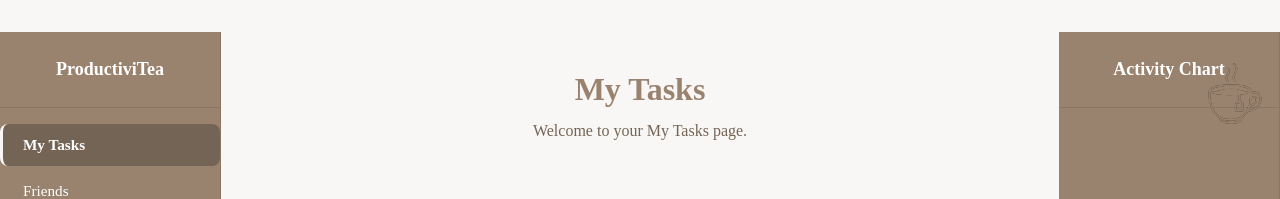
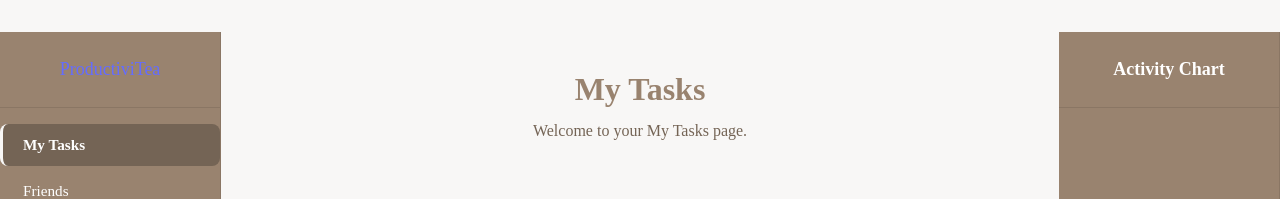
Before and after one commit to Oasis-NEU/s26-group-9, a React (Vite) app in the folder react-appp/: page /dashboard in a window 1280 px wide. Shown: the top 199 px of the page. Built offline with nearby package versions, Linux system fonts and the light colour scheme; a web font is replaced by a local one.

Commit message:
idk how to make the productivtea button for lolgo

```diff
--- a/react-appp/src/pages/dashboard.css
+++ b/react-appp/src/pages/dashboard.css
@@ -8,12 +8,12 @@
     margin-left: calc(50% - 50vw);
 }
 
-.dashboard-productivity-button {
+/* .dashboard-productivity-button {
     position: absolute;
     top: 20px;
     right: 0;
     z-index: 20;
-}
+} */
 
 .dashboard-home-link {
     display: inline-block;
--- a/react-appp/src/pages/dashboard.jsx
+++ b/react-appp/src/pages/dashboard.jsx
@@ -9,7 +9,7 @@ export default function Dashboard() {
 
   return (
     <div className="dashboard-page">
-      <div className="dashboard-productivity-button">
+      {/* <div className="dashboard-productivity-button">
         <Link to="/" className="dashboard-home-link" aria-label="Go to launch page">
           <img
             src="/logo.svg"
@@ -17,12 +17,17 @@ export default function Dashboard() {
             className="dashboard-home-logo"
           />
         </Link>
-      </div>
+      </div> */}
 
       <aside className="dashboard-sidebar">
+
+
         <div className="dashboard-brand">
+          <Link to="/" className="dashboard-home-link" aria-label="Go to launch page">
           ProductiviTea
+          </Link>
         </div>
+
 
         <nav className="dashboard-nav">
           {navItems.map((item) => (
```
